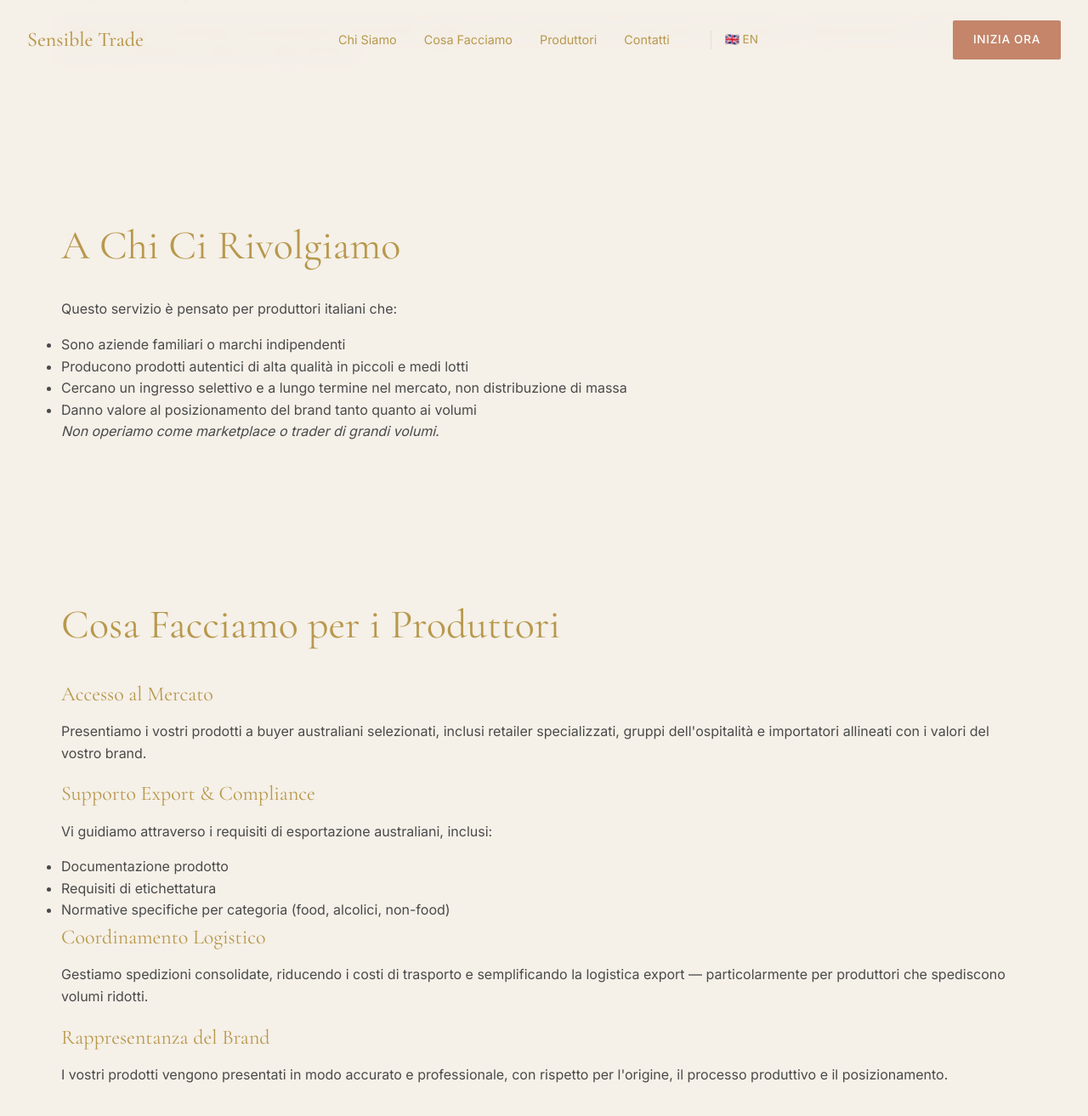
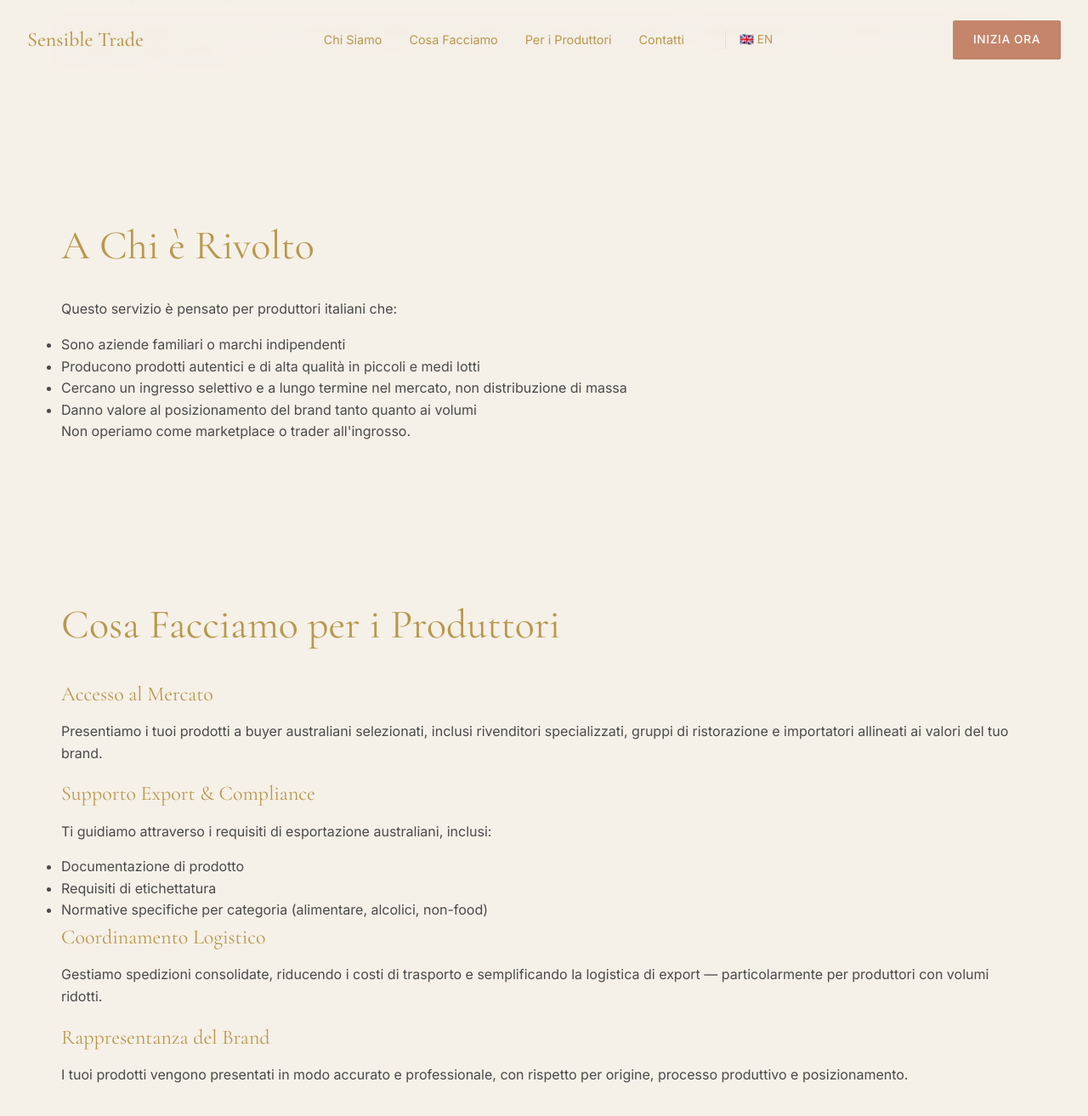
Before and after one commit to Tij8i/Sensible-Trade, a Jekyll site: the page built from it/producers/index.html, in a window 1280 px wide and 1400 px high, scrolled down 247 px. Shown: the top 1313 px of the window at 85% size. Built offline with Jekyll 4.4.1, drawn with Linux system fonts in a browser that asks for light colours; some of the changed text lies outside the part shown.

Commit message:
Add Producers page (Italian)

```diff
--- a/it/producers/index.html
+++ b/it/producers/index.html
@@ -10,7 +10,7 @@
   <ul class="nav__links">
     <li><a href="{{ '/it/' | relative_url }}#about">Chi Siamo</a></li>
     <li><a href="{{ '/it/' | relative_url }}#what-we-do">Cosa Facciamo</a></li>
-    <li><a href="{{ '/it/producers/' | relative_url }}" class="nav__link--active">Produttori</a></li>
+    <li><a href="{{ '/it/producers/' | relative_url }}" class="nav__links--active">Per i Produttori</a></li>
     <li><a href="{{ '/it/' | relative_url }}#contact">Contatti</a></li>
     <li class="nav__lang"><a href="{{ '/producers/' | relative_url }}">🇬🇧 EN</a></li>
   </ul>
@@ -22,8 +22,8 @@
   <div class="container">
     <div class="page-hero__content">
       <h1>Esporta i Tuoi Prodotti in Australia — Con il Partner Giusto</h1>
-      <p class="page-hero__intro">Lavoriamo con produttori italiani di food e prodotti di specialità che vogliono entrare o espandersi nel mercato australiano senza affrontare da soli la complessità dell'export.</p>
-      <p class="page-hero__intro">Basati in Italia e focalizzati esclusivamente sull'Australia, agiamo come vostro partner commerciale e per l'export — rappresentando i vostri prodotti con cura, chiarezza e visione a lungo termine.</p>
+      <p class="page-hero__intro">Lavoriamo con produttori italiani di alimentari e prodotti di specialità che vogliono entrare o espandersi nel mercato australiano senza affrontare da soli la complessità dell'export.</p>
+      <p class="page-hero__intro">Con base in Italia e focus esclusivo sull'Australia, agiamo come partner commerciale e di export — rappresentando i tuoi prodotti con cura, chiarezza e visione a lungo termine.</p>
     </div>
   </div>
 </section>
@@ -31,46 +31,46 @@
 <!-- Who This Is For -->
 <section class="content-section">
   <div class="container">
-    <h2>A Chi Ci Rivolgiamo</h2>
+    <h2>A Chi è Rivolto</h2>
     <p class="content-section__intro">Questo servizio è pensato per produttori italiani che:</p>
-    <ul class="feature-list">
+    <ul class="content-list">
       <li>Sono aziende familiari o marchi indipendenti</li>
-      <li>Producono prodotti autentici di alta qualità in piccoli e medi lotti</li>
+      <li>Producono prodotti autentici e di alta qualità in piccoli e medi lotti</li>
       <li>Cercano un ingresso selettivo e a lungo termine nel mercato, non distribuzione di massa</li>
       <li>Danno valore al posizionamento del brand tanto quanto ai volumi</li>
     </ul>
-    <p class="content-section__note"><em>Non operiamo come marketplace o trader di grandi volumi.</em></p>
+    <p class="content-section__note">Non operiamo come marketplace o trader all'ingrosso.</p>
   </div>
 </section>
 
-<!-- What We Do for Producers -->
+<!-- What We Do -->
 <section class="content-section content-section--alt">
   <div class="container">
     <h2>Cosa Facciamo per i Produttori</h2>
 
     <div class="service-block">
       <h3>Accesso al Mercato</h3>
-      <p>Presentiamo i vostri prodotti a buyer australiani selezionati, inclusi retailer specializzati, gruppi dell'ospitalità e importatori allineati con i valori del vostro brand.</p>
+      <p>Presentiamo i tuoi prodotti a buyer australiani selezionati, inclusi rivenditori specializzati, gruppi di ristorazione e importatori allineati ai valori del tuo brand.</p>
     </div>
 
     <div class="service-block">
       <h3>Supporto Export & Compliance</h3>
-      <p>Vi guidiamo attraverso i requisiti di esportazione australiani, inclusi:</p>
-      <ul>
-        <li>Documentazione prodotto</li>
+      <p>Ti guidiamo attraverso i requisiti di esportazione australiani, inclusi:</p>
+      <ul class="content-list content-list--compact">
+        <li>Documentazione di prodotto</li>
         <li>Requisiti di etichettatura</li>
-        <li>Normative specifiche per categoria (food, alcolici, non-food)</li>
+        <li>Normative specifiche per categoria (alimentare, alcolici, non-food)</li>
       </ul>
     </div>
 
     <div class="service-block">
       <h3>Coordinamento Logistico</h3>
-      <p>Gestiamo spedizioni consolidate, riducendo i costi di trasporto e semplificando la logistica export — particolarmente per produttori che spediscono volumi ridotti.</p>
+      <p>Gestiamo spedizioni consolidate, riducendo i costi di trasporto e semplificando la logistica di export — particolarmente per produttori con volumi ridotti.</p>
     </div>
 
     <div class="service-block">
       <h3>Rappresentanza del Brand</h3>
-      <p>I vostri prodotti vengono presentati in modo accurato e professionale, con rispetto per l'origine, il processo produttivo e il posizionamento.</p>
+      <p>I tuoi prodotti vengono presentati in modo accurato e professionale, con rispetto per origine, processo produttivo e posizionamento.</p>
     </div>
   </div>
 </section>
@@ -78,15 +78,15 @@
 <!-- Why Work With Us -->
 <section class="content-section">
   <div class="container">
-    <h2>Perché Lavorare Con Noi</h2>
-    <ul class="feature-list feature-list--compact">
+    <h2>Perché Sceglierci</h2>
+    <ul class="content-list content-list--highlight">
       <li>Partner basato in Italia, di lingua italiana</li>
       <li>Conoscenza diretta degli standard di importazione australiani</li>
-      <li>Specializzati in piccoli lotti e brand di nicchia</li>
+      <li>Specializzati in piccole produzioni e brand di nicchia</li>
       <li>Struttura commerciale trasparente</li>
-      <li>Focus su business sostenibile e ripetuto — non ordini una tantum</li>
+      <li>Focus su business sostenibile e ripetuto — non ordini spot</li>
     </ul>
-    <p class="content-section__emphasis">Costruiamo percorsi misurati e realistici verso il mercato australiano.</p>
+    <p class="content-section__note">Costruiamo percorsi misurati e realistici verso il mercato australiano.</p>
   </div>
 </section>
 
@@ -94,39 +94,39 @@
 <section class="content-section content-section--alt">
   <div class="container">
     <h2>Categorie di Prodotto che Rappresentiamo</h2>
-    <ul class="category-list">
+    <ul class="content-list content-list--two-col">
       <li>Pasta artigianale e prodotti da forno</li>
       <li>Oli d'oliva, condimenti e conserve</li>
       <li>Spirits e aperitivi di nicchia</li>
       <li>Prodotti speciali da dispensa</li>
-      <li>Articoli selezionati di lifestyle e tavola italiana</li>
+      <li>Articoli selezionati per lifestyle e tavola italiana</li>
     </ul>
-    <p class="content-section__note"><em>Se il vostro prodotto non rientra in queste categorie, siamo comunque felici di parlarne.</em></p>
+    <p class="content-section__note"><em>Se il tuo prodotto non rientra in queste categorie, saremo comunque felici di parlarne.</em></p>
   </div>
 </section>
 
-<!-- How the Collaboration Works -->
+<!-- How It Works -->
 <section class="content-section">
   <div class="container">
     <h2>Come Funziona la Collaborazione</h2>
     <ol class="process-list">
-      <li>Discussione iniziale sui vostri prodotti e obiettivi di export</li>
+      <li>Discussione iniziale sui tuoi prodotti e obiettivi di export</li>
       <li>Valutazione dell'idoneità per il mercato australiano</li>
       <li>Allineamento commerciale e logistico</li>
       <li>Presentazione a buyer australiani selezionati</li>
-      <li>Supporto continuativo per export e relazioni</li>
+      <li>Supporto continuativo per export e gestione delle relazioni</li>
     </ol>
   </div>
 </section>
 
-<!-- Contact Section -->
-<section class="contact" id="contact">
+<!-- CTA Section -->
+<section class="cta-section" id="contact">
   <div class="container">
-    <h2>Interessati a Collaborare?</h2>
-    <p class="contact__subtitle">Se siete un produttore italiano interessato a esportare in Australia, ci farebbe piacere sentirvi.</p>
-    <div class="contact__buttons">
-      <a href="mailto:hello@sensibletrade.com?subject=Richiesta%20Produttore&body=Buongiorno%20Sensible%20Trade%2C%0A%0ASono%20un%20produttore%20italiano%20interessato%20a%20esplorare%20opportunit%C3%A0%20di%20export%20verso%20l'Australia.%0A%0AAzienda%3A%20%0AProdotti%3A%20%0ASito%20web%3A%20%0A%0ACordiali%20saluti" class="btn btn--primary">Inizia una Conversazione</a>
-      <a href="mailto:hello@sensibletrade.com" class="btn btn--secondary">📩 Contattaci</a>
+    <h2>Vuoi Collaborare?</h2>
+    <p class="cta-section__text">Se sei un produttore italiano interessato ad esportare in Australia, ci piacerebbe sentirti.</p>
+    <div class="cta-section__buttons">
+      <a href="mailto:hello@sensibletrade.com?subject=Richiesta%20Produttore&body=Ciao%20Sensible%20Trade%2C%0A%0ASono%20un%20produttore%20italiano%20interessato%20a%20esplorare%20opportunit%C3%A0%20di%20export%20verso%20l'Australia.%0A%0AAzienda%3A%20%0AProdotti%3A%20%0ASito%20web%3A%20%0A%0ACordiali%20saluti" class="btn btn--primary">Inizia una Conversazione</a>
+      <a href="mailto:hello@sensibletrade.com" class="btn btn--secondary">Contattaci</a>
     </div>
   </div>
 </section>
```
